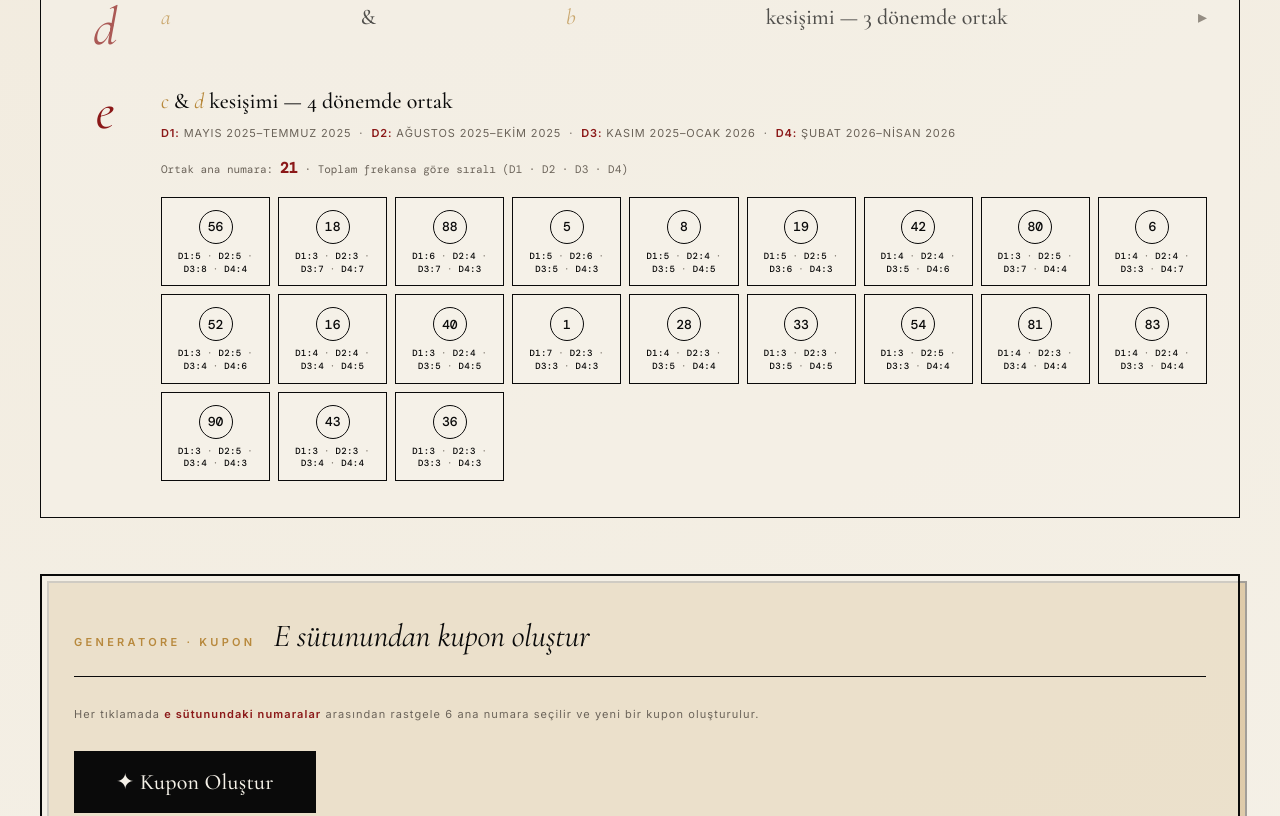
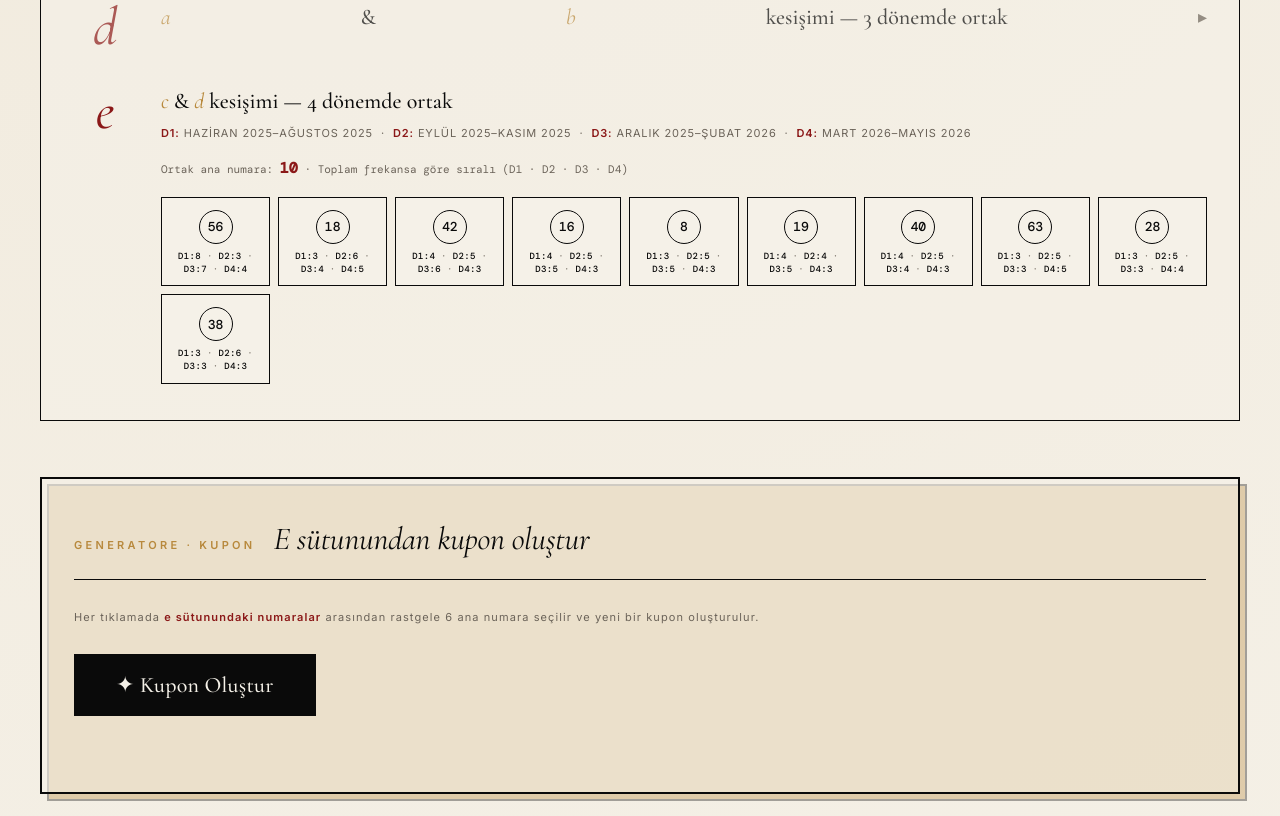
Before and after one commit to ozgrrkemal-design/superenalotto, a plain HTML site: page index.html in a window 1280 px wide. Shown: the part 1338-2154 px from the top of the page. Drawn offline with nearby package versions, Linux system fonts and the light colour scheme.

Commit message:
fix: include current month in quarters so latest draws always appear

```diff
--- a/index.html
+++ b/index.html
@@ -589,7 +589,7 @@ function convertJsonDraw(d){
 function getQuarters(){
   const now=new Date();
   return [3,2,1,0].map(q=>[2,1,0].map(m=>{
-    const off=q*3+m+1;
+    const off=q*3+m;
     const dt=new Date(now.getFullYear(),now.getMonth()-off,1);
     return `${dt.getFullYear()}-${String(dt.getMonth()+1).padStart(2,'0')}`;
   }));
```
